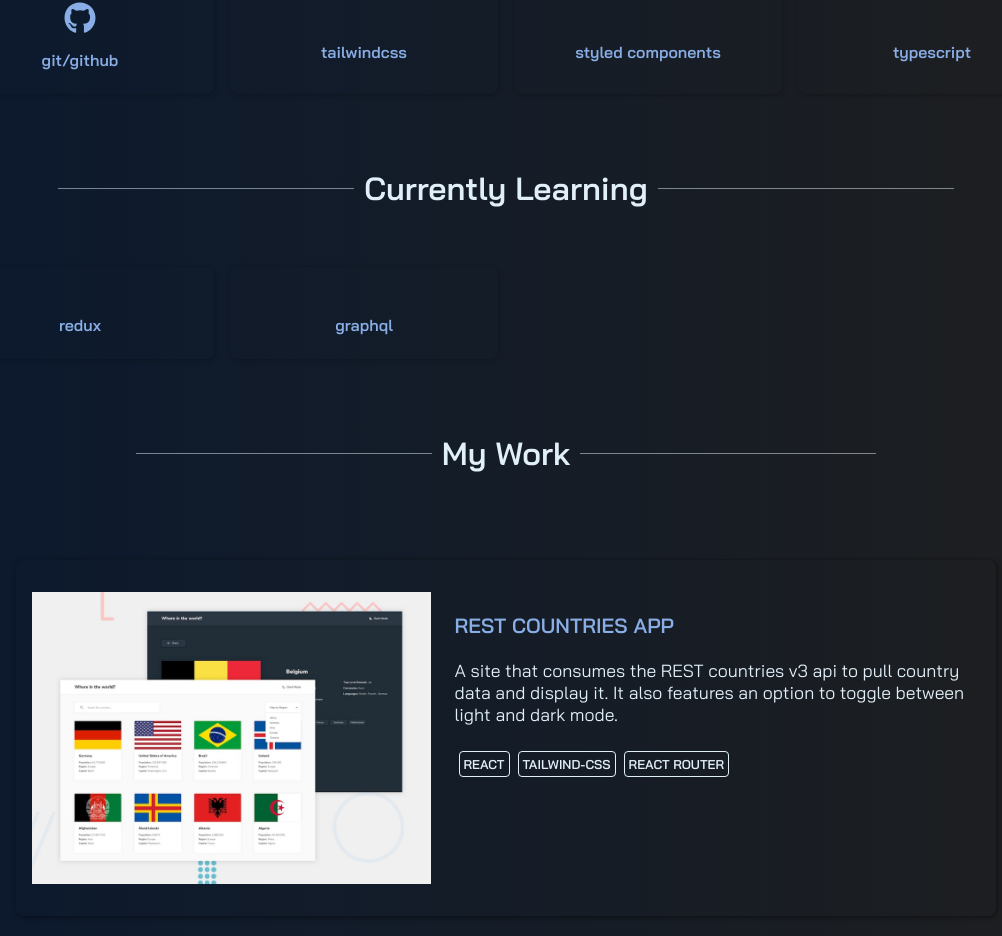
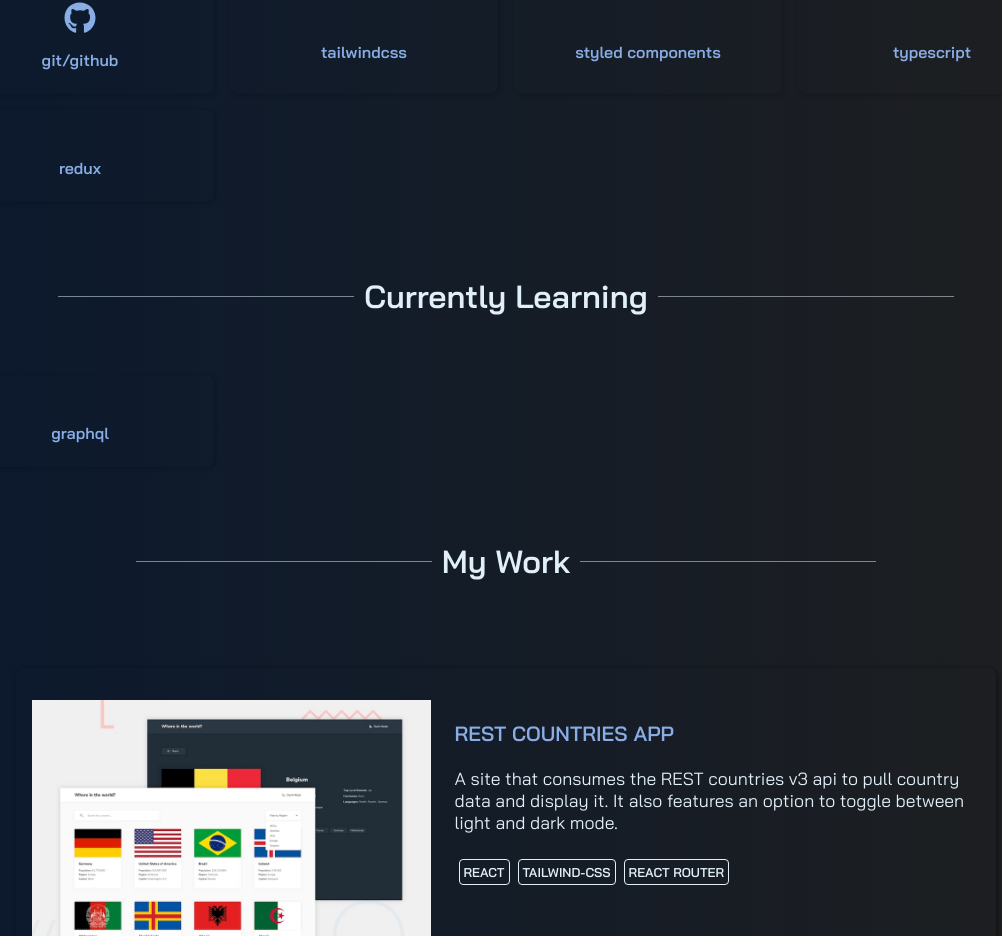
Before and after one commit to Tomi-pter/Portfolio, a React (Create React App) app: page / in a window 1280 px wide. Shown: the part 840-1776 px from the top of the page, without its empty margins (134-1136 px from the left). Built offline with nearby package versions, Linux system fonts and the light colour scheme; some icons are missing.

Commit message:
updated skills

```diff
--- a/src/components/Skills.jsx
+++ b/src/components/Skills.jsx
@@ -118,13 +118,13 @@
           <Typescript />
           <p>TYPESCRIPT</p>
         </SkillBox>
-      </SkillsSect>
-      <Heading2>Currently Learning</Heading2>
-      <SkillsSect>
         <SkillBox>
           <Redux />
           <p>REDUX</p>
         </SkillBox>
+      </SkillsSect>
+      <Heading2>Currently Learning</Heading2>
+      <SkillsSect>
         <SkillBox>
           <Graphql />
           <p>GRAPHQL</p>
```
